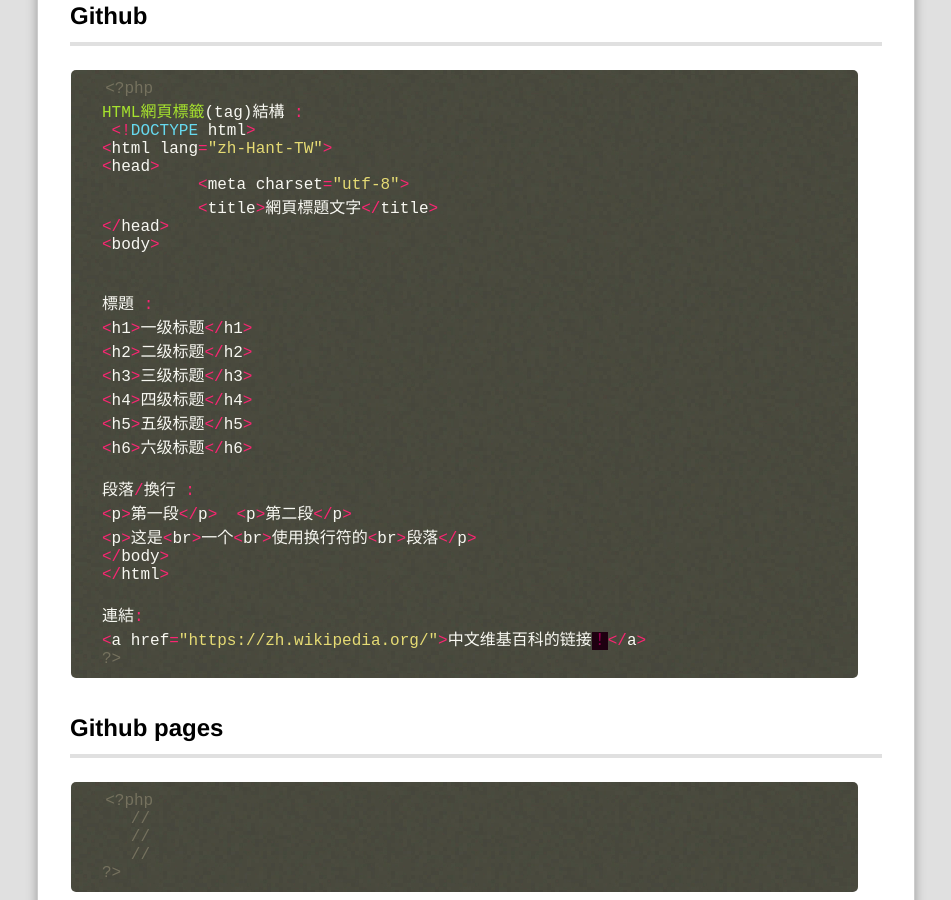
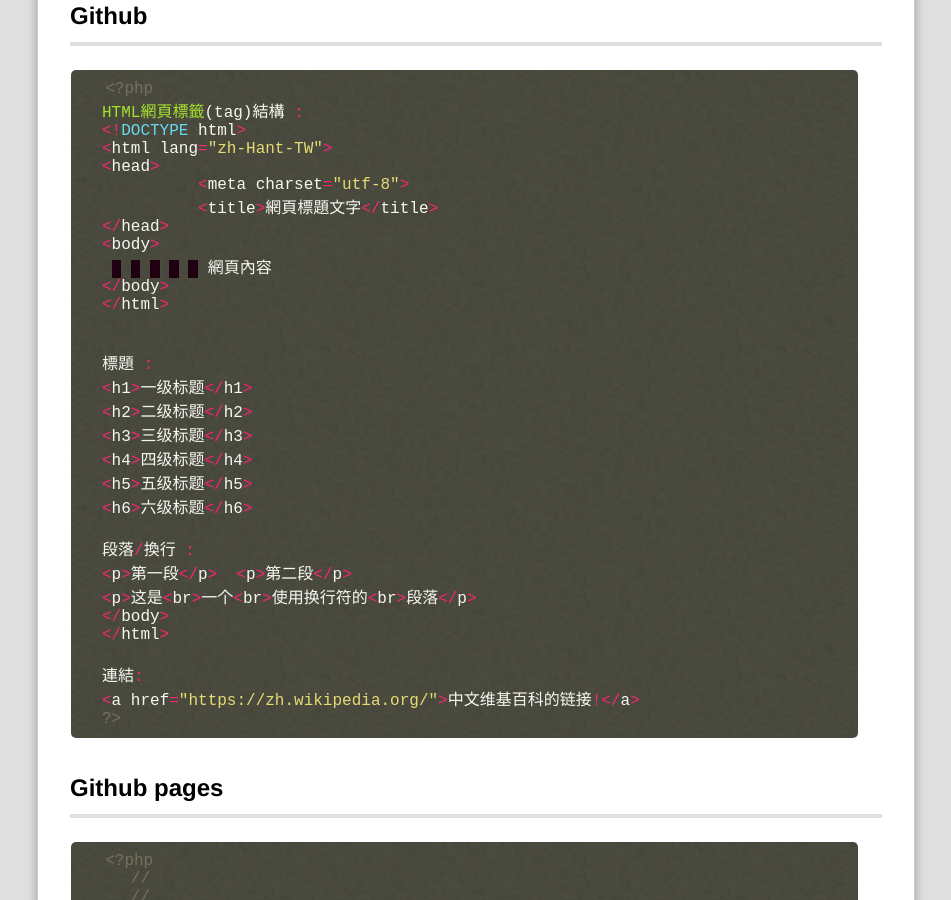
Before and after one commit to track9785/webcourse, a Jekyll site: the page built from _posts/2017-10-18-Class5.md, in a window 1280 px wide and 900 px high, scrolled down 980 px. Shown: the whole window, without its empty margins (18-969 px from the left). Built offline with Jekyll 4.4.1, drawn with Linux system fonts in a browser that asks for light colours; Markdown is read by kramdown in place of the engine named in the settings; comment, search, counter and statistics services are not loaded.

Commit message:
Update 2017-10-18-Class5.md

````diff
--- a/_posts/2017-10-18-Class5.md
+++ b/_posts/2017-10-18-Class5.md
@@ -27,13 +27,16 @@ Visual Studio Code https://code.visualstudio.com/ Sublime Text https://www.subli
 ```php
 <?php
 HTML網頁標籤(tag)結構 :
- <!DOCTYPE html>
+<!DOCTYPE html>
 <html lang="zh-Hant-TW">
 <head>
           <meta charset="utf-8">
           <title>網頁標題文字</title>
 </head>
 <body>
+           網頁內容
+</body>
+</html>
 
 
 標題 :
@@ -51,7 +54,7 @@ HTML網頁標籤(tag)結構 :
 </html>
 
 連結:
-<a href="https://zh.wikipedia.org/">中文维基百科的链接！</a>
+<a href="https://zh.wikipedia.org/">中文维基百科的链接!</a>
 ?>
 ```
 ##Github pages
````
